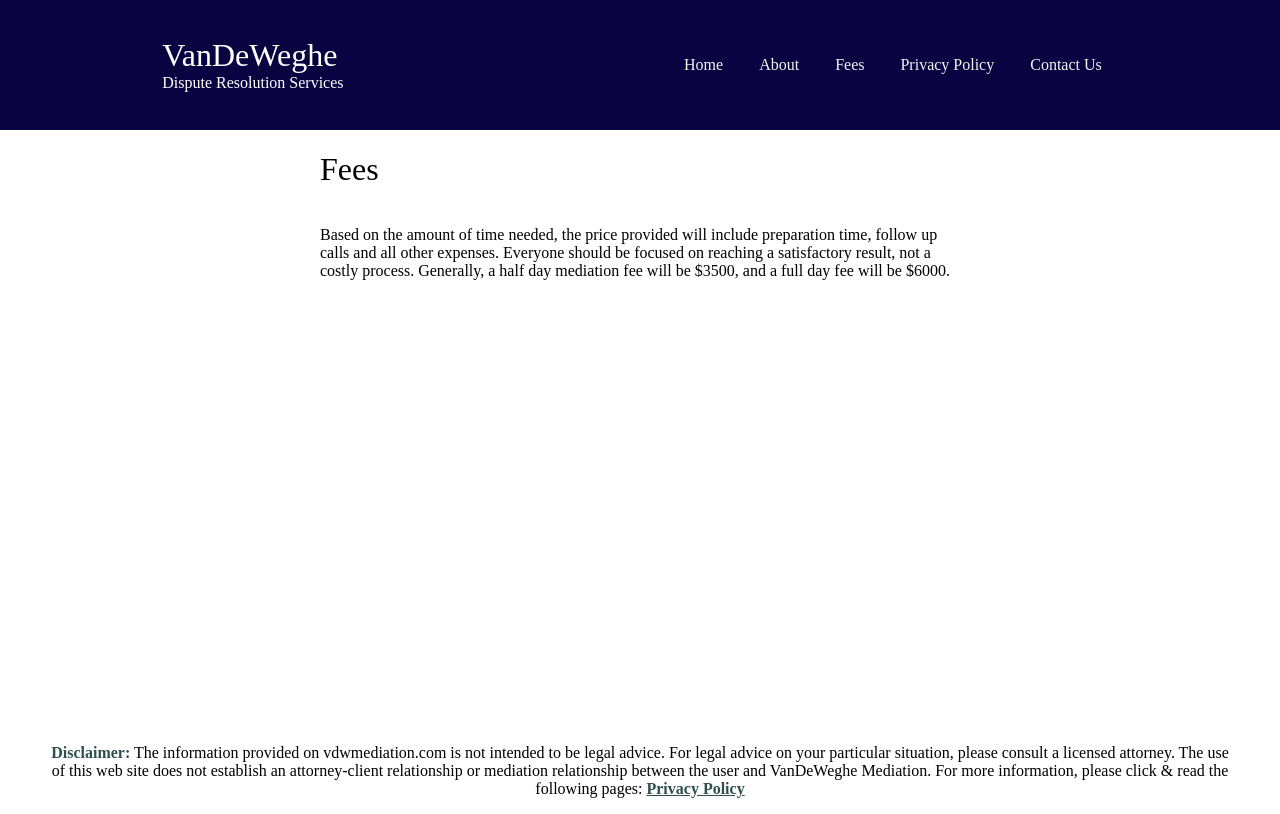
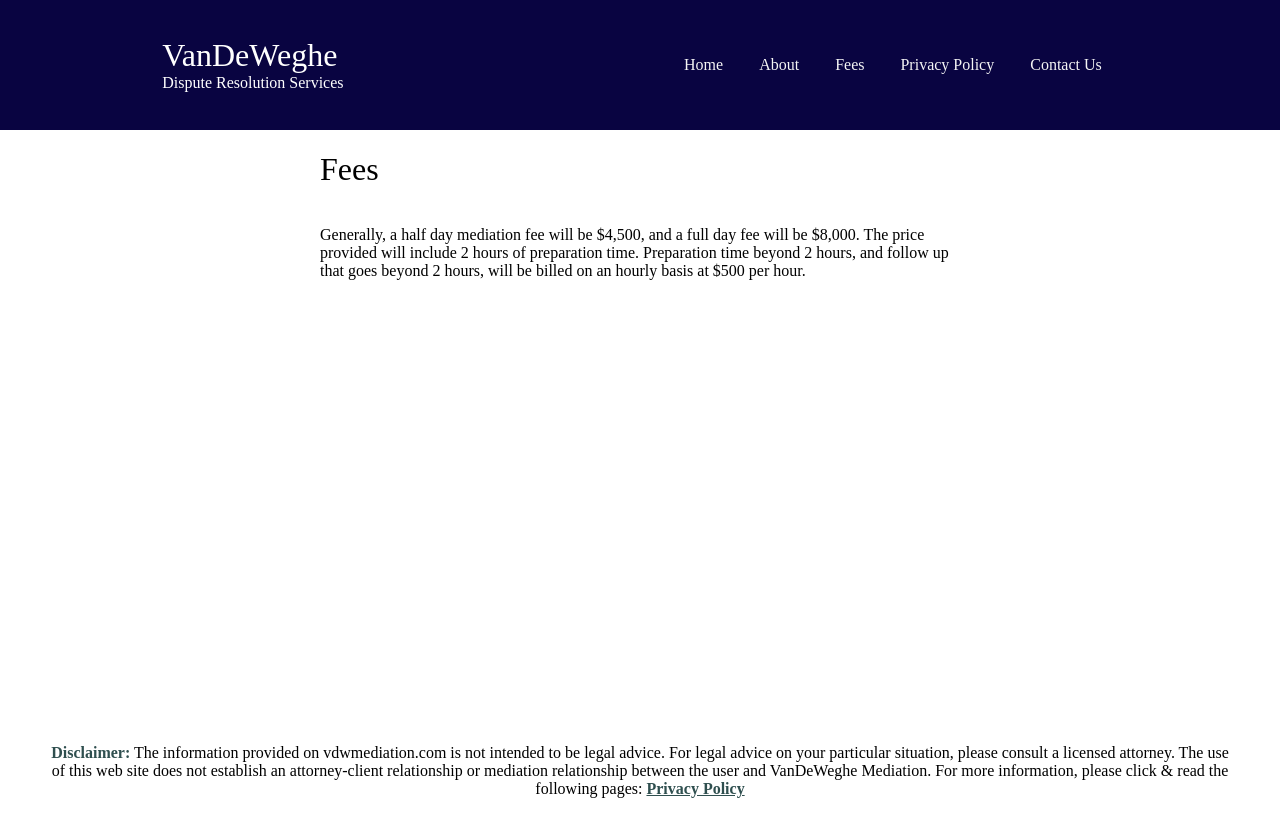
Before and after one commit to Christofuu/vdw-mediation, a SvelteKit app: page /fees in a window 1280 px wide. Built offline with nearby package versions, Linux system fonts and the light colour scheme.

Commit message:
change fees page wording.

```diff
--- a/src/routes/fees/+page.svelte
+++ b/src/routes/fees/+page.svelte
@@ -1,10 +1,10 @@
 <div>
   <h1>Fees</h1>
   <p>
-    Based on the amount of time needed, the price provided will include
-    preparation time, follow up calls and all other expenses. Everyone should be
-    focused on reaching a satisfactory result, not a costly process. Generally,
-    a half day mediation fee will be $3500, and a full day fee will be $6000.
+    Generally, a half day mediation fee will be $4,500, and a full day fee will
+    be $8,000. The price provided will include 2 hours of preparation time.
+    Preparation time beyond 2 hours, and follow up that goes beyond 2 hours,
+    will be billed on an hourly basis at $500 per hour.
   </p>
 </div>
 
```
